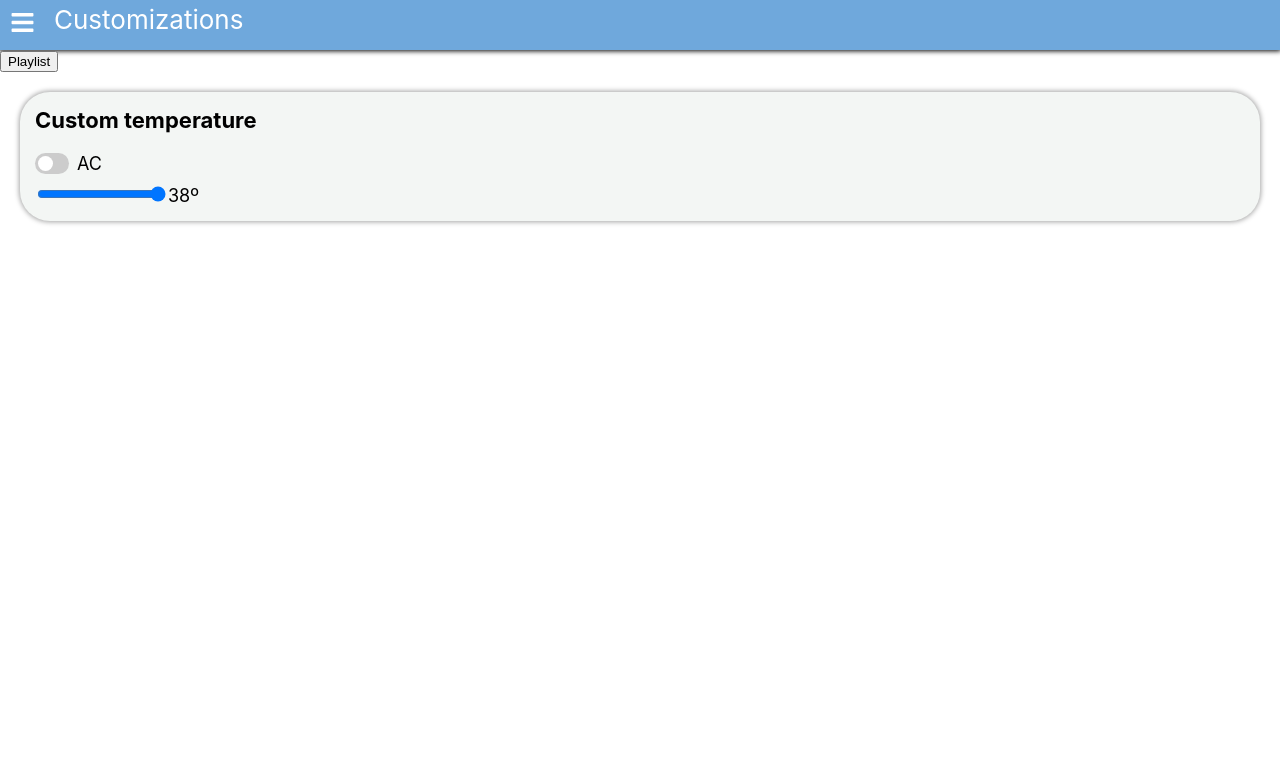
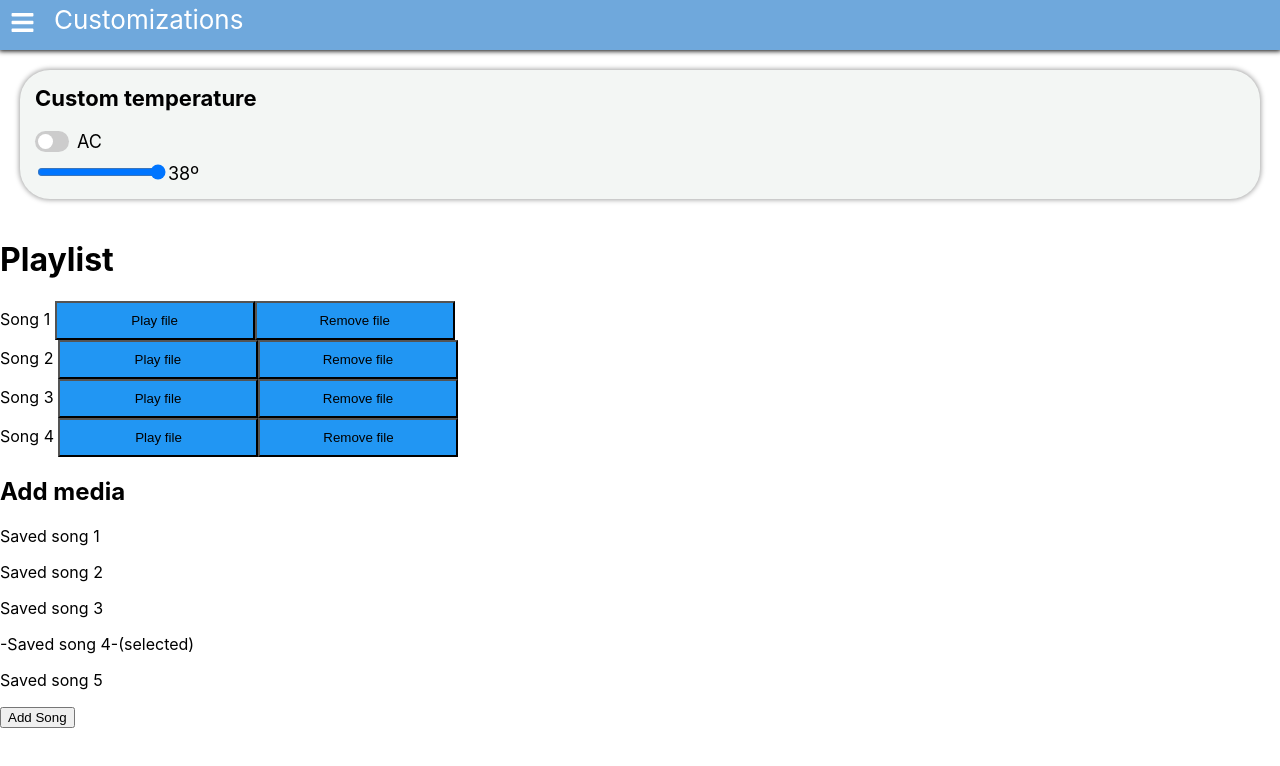
Before and after one commit to AdPat99/Requirements-Engineering-Project, a React (Create React App) app in the folder prototipo-er/: page /customizations in a window 1280 px wide. Shown: the top 766 px of the page. Built offline with nearby package versions, Linux system fonts and the light colour scheme.

Commit message:
Update to contacts and costumizations.

```diff
--- a/prototipo-er/src/App.css
+++ b/prototipo-er/src/App.css
@@ -62,7 +62,7 @@
   background-color: #2196F3;
   padding: 10px;}
 
-.callbtn {width: 200px;
+.listbtn {width: 200px;
   margin: 0 auto;
   display: inline;
   grid-template-columns: auto auto auto;
--- a/prototipo-er/src/pages/Contacts.js
+++ b/prototipo-er/src/pages/Contacts.js
@@ -2,16 +2,28 @@ import React from 'react'
 
 function addContact() {
 
-let n= document.getElementById("num");
 document.getElementById("list").innerHTML +=
-            "<div class='contact list'>"+
-            "<span>Marcus Spinel - 170871049</span>"+
-            " <button class='callbtn'>Call</button> "
-            +" <button class='callbtn'>Delete contact</button>"
+            "<div class='newcontact'>"+
+            "<span>Marcus Spinel - 170871049 </span>"+
+            "<button class='listbtn'>Call</button>"
+            +"<button class='listbtn'>Delete contact</button>"
             +"</div>";
 }
-function remContact() {
-    let element = document.getElementById();
+
+function rem1() {
+    let element = document.getElementById("1");
+element.remove();
+}
+function rem2() {
+    let element = document.getElementById("2");
+element.remove();
+}
+function rem3() {
+    let element = document.getElementById("3");
+element.remove();
+}
+function rem4() {
+    let element = document.getElementById("4");
 element.remove();
 }
 
@@ -21,25 +33,25 @@ export default function Contacts() {
     <body>
         <h1>Priority Contacts</h1>
 <div id="list">
-        <div class='contact list'>
+        <div id="1" class='listitem'>
             <span>Albert Jhonson - 170393654  </span>
-            <button class='callbtn'>Call</button>
-            <button id="contact1" class='callbtn' onClick={remContact}>Delete contact</button>
+            <button class='listbtn'>Call</button>
+            <button class='listbtn' onClick={rem1}>Delete contact</button>
         </div>
-        <div class='contact list'>
+        <div id="2" class='listitem'>
             <span>Mike Andreson - 170675938  </span>
-            <button class='callbtn'>Call</button>
-            <button class='callbtn'>Delete contact</button>
+            <button class='listbtn'>Call</button>
+            <button class='listbtn' onClick={rem2}>Delete contact</button>
         </div>
-        <div class='contact list'>
+        <div id="3" class='listitem'>
             <span>Anabella Rick - 170639562  </span>
-            <button class='callbtn'>Call</button>
-            <button class='callbtn'>Delete contact</button>
+            <button class='listbtn'>Call</button>
+            <button class='listbtn' onClick={rem3}>Delete contact</button>
         </div>
-        <div class='contact list'>
+        <div id="4" class='listitem'>
             <span>Emily Alberta - 170867394  </span>
-            <button class='callbtn'>Call</button>
-            <button class='callbtn'>Delete contact</button>
+            <button class='listbtn'>Call</button>
+            <button class='listbtn' onClick={rem4}>Delete contact</button>
         </div>
 </div>
 <h2>New contact</h2>
@@ -50,3 +62,26 @@ export default function Contacts() {
     </>
   )
 }
+/*<h1>Playlist</h1>
+<div id="playlist">
+        <div id="1" class='playlisti'>
+            <span> Song 1 </span>
+            <button class='playbtn'>Play file</button>
+            <button class='rembtn' onClick={remfile1}>Remove file</button>
+        </div>
+        <div id="2" class='playlisti'>
+            <span> Song 2 </span>
+            <button class='playbtn'>Play file</button>
+            <button class='rembtn' onClick={remfile2}>Remove file</button>
+        </div>
+        <div id="3" class='playlisti'>
+            <span> Song 3 </span>
+            <button class='playbtn'>Play file</button>
+            <button class='rembtn' onClick={remfile3}>Remove file</button>
+        </div>
+        <div id="4" class='playlisti'>
+            <span> Song 4 </span>
+            <button class='playbtn'>Play file</button>
+            <button class='rembtn' onClick={remfile4}>Remove file</button>
+        </div>
+</div>*/
--- a/prototipo-er/src/pages/Customizations.js
+++ b/prototipo-er/src/pages/Customizations.js
@@ -10,9 +10,35 @@ export default function Customizations({ active }) {
     setTemp(temperature.current.value);
   }
 
+  function addSong() {
+    document.getElementById("list").innerHTML +=
+                "<div class='listitem'>"+
+                "<span> Saved song 4 </span>"+
+                "<button class='listbtn'>Play file</button>"
+                +"<button class='listbtn'>Remove file</button>"
+                +"</div>";
+    }
+
+  function rem1() {
+    let element = document.getElementById("1");
+element.remove();
+}
+
+function rem2() {
+    let element = document.getElementById("2");
+element.remove();
+}
+function rem3() {
+    let element = document.getElementById("3");
+element.remove();
+}
+function rem4() {
+    let element = document.getElementById("4");
+element.remove();
+}
+
   return (
     <>
-        <button>Playlist</button>
         <Container active={active}>
         <Box>
           <SubTitle>Custom temperature</SubTitle>
@@ -31,6 +57,37 @@ export default function Customizations({ active }) {
           </SwitchText>
         </Box>
       </Container>
+
+      <h1>Playlist</h1>
+<div id="list">
+        <div id="1" class='listitem'>
+            <span> Song 1 </span>
+            <button class='listbtn'>Play file</button>
+            <button class='listbtn' onClick={rem1}>Remove file</button>
+        </div>
+        <div id="2" class='listitem'>
+            <span> Song 2 </span>
+            <button class='listbtn'>Play file</button>
+            <button class='listbtn' onClick={rem2}>Remove file</button>
+        </div>
+        <div id="3" class='listitem'>
+            <span> Song 3 </span>
+            <button class='listbtn'>Play file</button>
+            <button class='listbtn' onClick={rem3}>Remove file</button>
+        </div>
+        <div id="4" class='listitem'>
+            <span> Song 4 </span>
+            <button class='listbtn'>Play file</button>
+            <button class='listbtn' onClick={rem4}>Remove file</button>
+        </div>
+</div>
+<h2>Add media</h2>
+<p>Saved song 1</p>
+<p>Saved song 2</p>
+<p>Saved song 3</p>
+<p>-Saved song 4-(selected)</p>
+<p>Saved song 5</p>
+<button onClick={addSong}>Add Song</button>
     </>
   )
 }
```
